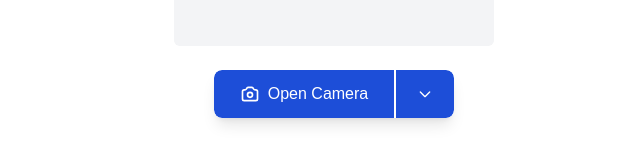
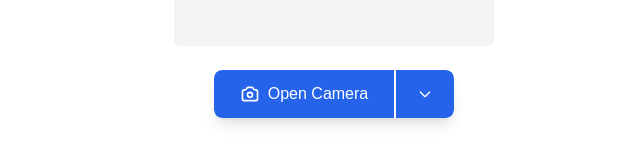
Before and after one commit to BrianWeinstein/rpc-dev, a React (Vite) app: page / in a window 1280 px wide. Shown: the part 394-562 px from the top of the page, without its empty margins (306-946 px from the left). Built offline with nearby package versions, Linux system fonts and the light colour scheme; a web font is replaced by a local one.

Commit message:
debug button color, size

```diff
--- a/src/App.jsx
+++ b/src/App.jsx
@@ -1103,7 +1103,7 @@ const App = () => {
               {/* Left 75% for Camera */}
               <button
                 onClick={handleOpenCamera}
-                className="flex-grow w-3/4 py-3 px-2 bg-blue-700 text-white hover:bg-blue-700 transition duration-200 ease-in-out inline-flex items-center justify-center rounded-l-lg"
+                className="flex-grow w-3/4 py-3 px-2 bg-blue-600 text-white hover:bg-blue-600 transition duration-200 ease-in-out inline-flex items-center justify-center rounded-l-lg"
               >
                 {/* Corrected Camera SVG */}
                 <svg
@@ -1131,7 +1131,7 @@ const App = () => {
               {/* Right 25% for Upload (Dropdown Icon) */}
               <label
                 htmlFor="select-photo"
-                className="w-1/4 py-3 px-2 bg-blue-700 text-white hover:bg-blue-700 transition duration-200 ease-in-out inline-flex items-center justify-center rounded-r-lg border-l-2 border-white cursor-pointer"
+                className="w-1/4 py-3 px-2 bg-blue-600 text-white hover:bg-blue-600 transition duration-200 ease-in-out inline-flex items-center justify-center rounded-r-lg border-l-2 border-white cursor-pointer"
               >
                 <svg
                   className="w-4 h-4"
@@ -1206,13 +1206,13 @@ const App = () => {
           <span className="text-gray-400">Debug Mode</span>
           <button
             onClick={handleToggleDebugMode}
-            className={`relative inline-flex h-5 w-10 items-center rounded-full transition-colors duration-200 ease-in-out
+            className={`relative inline-flex h-4 w-9 items-center rounded-full transition-colors duration-200 ease-in-out
               ${isDebugMode ? 'bg-blue-500' : 'bg-gray-200'}
             `}
           >
             <span
-              className={`inline-block h-3 w-3 transform rounded-full bg-white transition-transform duration-200 ease-in-out
-                ${isDebugMode ? 'translate-x-6' : 'translate-x-1'}
+              className={`inline-block h-2 w-2 transform rounded-full transition-transform duration-200 ease-in-out
+                ${isDebugMode ? 'translate-x-6 bg-gray-200' : 'translate-x-1 bg-white'}
               `}
             ></span>
             <span
@@ -1225,7 +1225,7 @@ const App = () => {
             </span>
             <span
               className={`absolute left-1.5 text-[10px]  font-bold font-sans transition-opacity duration-200 ease-in-out
-                ${isDebugMode ? 'text-white opacity-100' : 'text-gray-600 opacity-0'}
+                ${isDebugMode ? 'text-gray-200 opacity-100' : 'text-gray-400 opacity-0'}
               `}
               style={{ top: '50%', transform: 'translateY(-50%)' }}
             >
```
